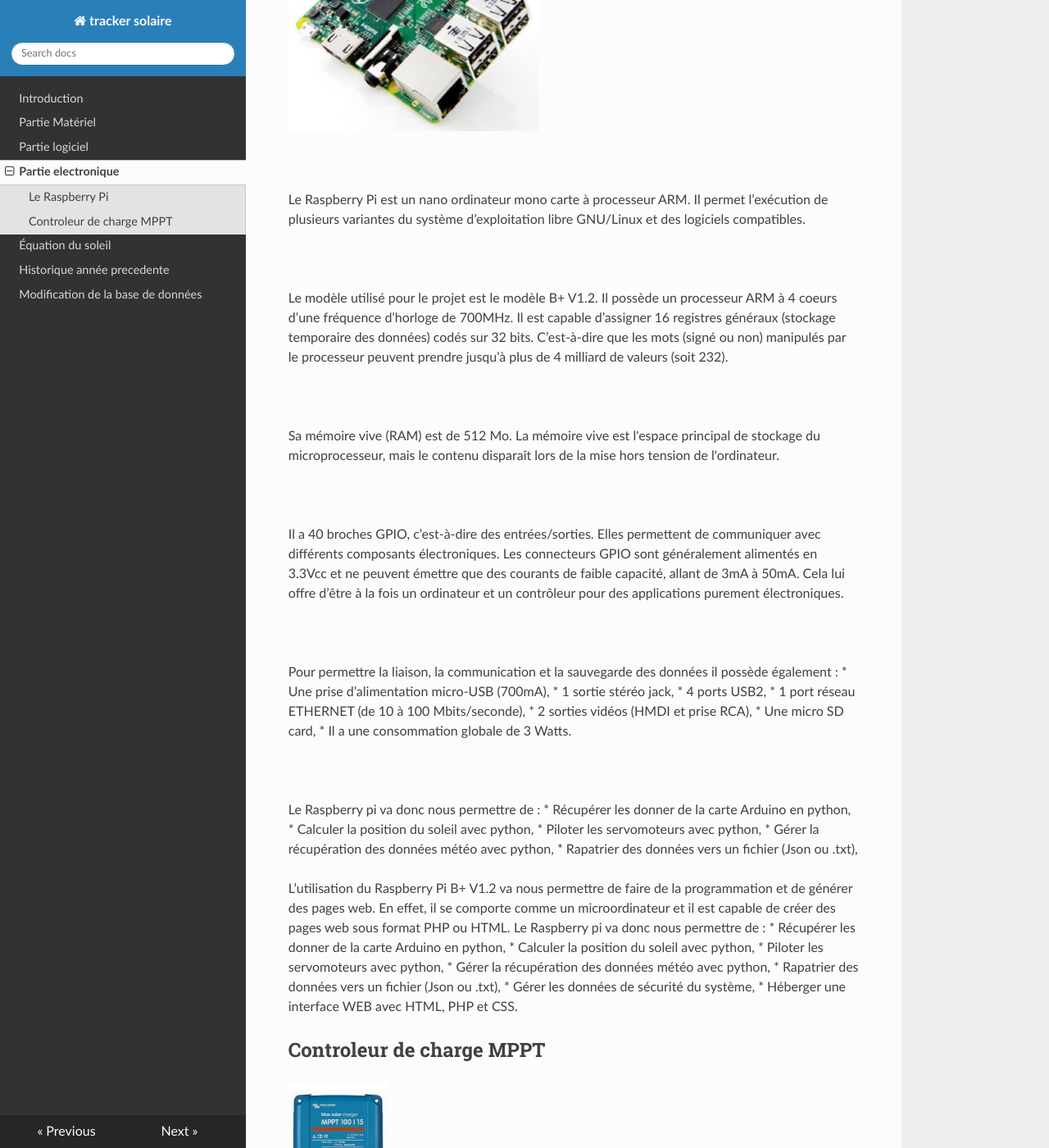
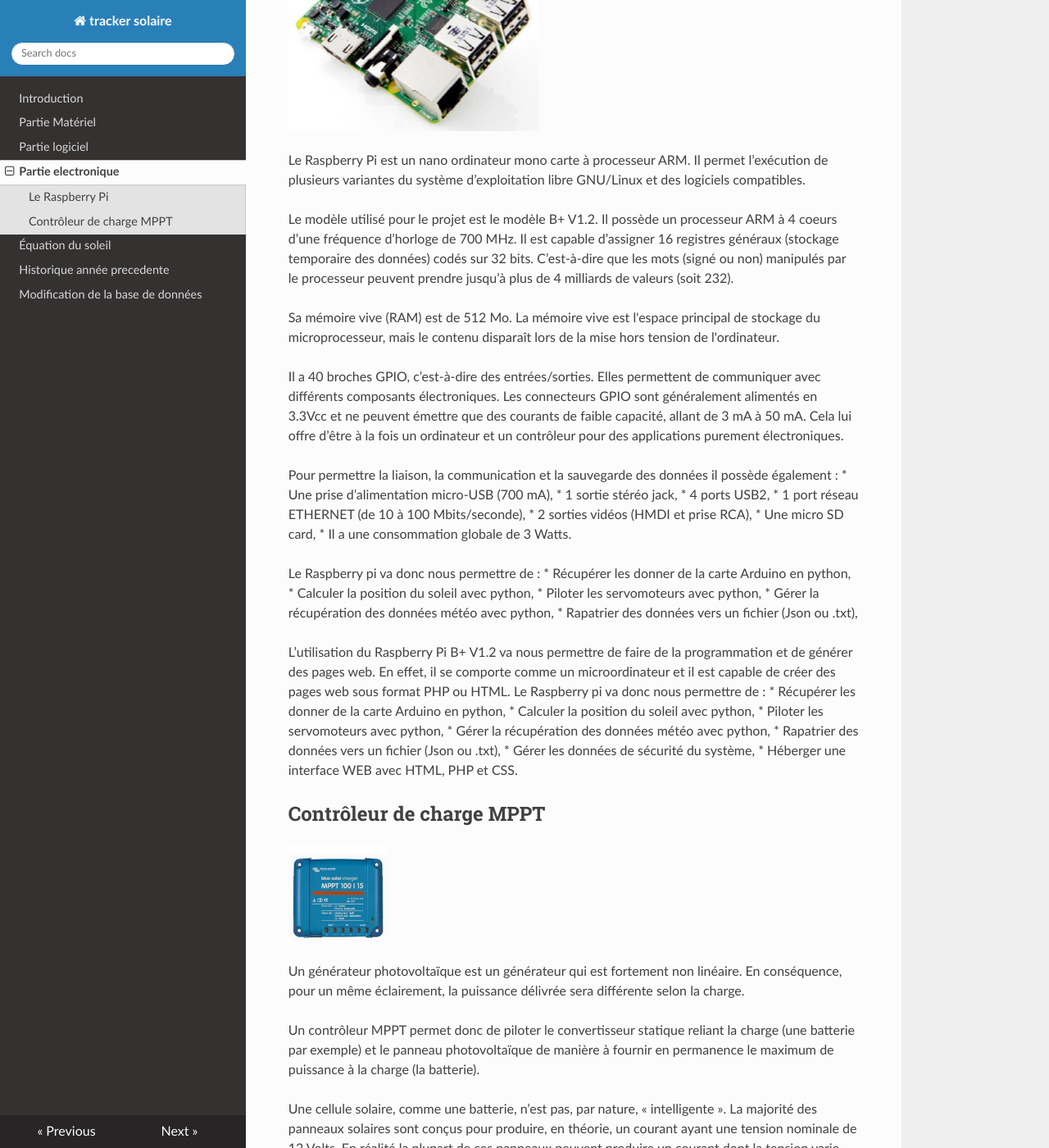
Before and after one commit to pt-tracker-gim/trackeurSolaire, an MkDocs documentation site: the page built from docs/Partie_electronique.md, in a window 1280 px wide and 1400 px high, scrolled down 300 px. Shown: the whole window at 82% size. Built offline with MkDocs 1.6.1, drawn with Linux system fonts in a browser that asks for light colours; nearby versions of some CDN libraries; old or Windows-style settings are respelled for this version of MkDocs; some of the changed text lies outside the part shown.

Commit message:
Update Partie_electronique.md

```diff
--- a/docs/Partie_electronique.md
+++ b/docs/Partie_electronique.md
@@ -4,43 +4,43 @@
 
 ![Screenshot](pic/Partie_electronique/Raspberry.PNG)
 
-<br>
+
 
 Le Raspberry Pi est un nano ordinateur mono carte à
 processeur ARM. Il permet l’exécution de plusieurs variantes du
 système d’exploitation libre GNU/Linux et des logiciels
 compatibles.
 
-<br>
+
 
 Le modèle utilisé pour le projet est le modèle B+ V1.2.
 Il possède un processeur ARM à 4 coeurs d’une fréquence
-d’horloge de 700MHz. Il est capable d’assigner 16 registres
+d’horloge de 700 MHz. Il est capable d’assigner 16 registres
 généraux (stockage temporaire des données) codés sur 32
 bits. C’est-à-dire que les mots (signé ou non) manipulés par
-le processeur peuvent prendre jusqu’à plus de 4 milliard de
+le processeur peuvent prendre jusqu’à plus de 4 milliards de
 valeurs (soit 232).
 
-<br>
+
 
 Sa mémoire vive (RAM) est de 512 Mo. La mémoire
 vive est l'espace principal de stockage du microprocesseur,
 mais le contenu disparaît lors de la mise hors tension de
 l'ordinateur.
 
-<br>
+
 
 Il a 40 broches GPIO, c’est-à-dire des entrées/sorties. Elles permettent de
 communiquer avec différents composants électroniques. Les connecteurs GPIO sont
 généralement alimentés en 3.3Vcc et ne peuvent émettre que des courants de faible
-capacité, allant de 3mA à 50mA. Cela lui offre d’être à la fois un ordinateur et un
+capacité, allant de 3 mA à 50 mA. Cela lui offre d’être à la fois un ordinateur et un
 contrôleur pour des applications purement électroniques.
 
-<br>
+
 
 Pour permettre la liaison, la communication et la sauvegarde des données il
 possède également :
-* Une prise d’alimentation micro-USB (700mA),
+* Une prise d’alimentation micro-USB (700 mA),
 * 1 sortie stéréo jack,
 * 4 ports USB2,
 * 1 port réseau ETHERNET (de 10 à 100 Mbits/seconde),
@@ -48,7 +48,7 @@ possède également :
 * Une micro SD card,
 * Il a une consommation globale de 3 Watts.
 
-<br>
+
 
 Le Raspberry pi va donc nous permettre de :
 * Récupérer les donner de la carte Arduino en python,
@@ -69,49 +69,49 @@ Le Raspberry pi va donc nous permettre de :
 * Gérer les données de sécurité du système,
 * Héberger une interface WEB avec HTML, PHP et CSS.
 
-## Controleur de charge MPPT
+## Contrôleur de charge MPPT
 
 ![Screenshot](pic/Partie_electronique/MPPT.PNG)
 
 Un générateur photovoltaïque est un générateur qui est fortement non linéaire. En conséquence, pour un même éclairement, la puissance délivrée sera différente selon la charge.
 
-<br>
+
 
 Un contrôleur MPPT permet donc de piloter le convertisseur statique reliant la charge (une batterie par exemple) et le panneau photovoltaïque de manière à fournir en permanence le maximum de puissance à la charge (la batterie).
 
-<br>
+
 
 Une cellule solaire, comme une batterie, n’est pas, par nature, « intelligente ».
 La majorité des panneaux solaires sont conçus pour produire, en théorie, un courant ayant une tension nominale de 12 Volts. En réalité la plupart de ces panneaux peuvent produire un courant dont la tension varie entre 16 Volts et 36 Volts.
 
-<br>
+
 
 Le problème réside dans le fait qu’une batterie fonctionne généralement avec une tension nominale de 12 Volts. Plus précisément entre 10,5 Volts et 12,7 Volts en fonction de son état de charge. Une batterie, lorsqu’elle est en charge, a besoin de 13,2 Volts à 14,2 Volts pour pouvoir se recharger complètement.
 Ces valeurs sont sensiblement différentes des valeurs nominales produites par la plupart des panneaux solaires photovoltaïques.
 
-<br>
+
 
 Un régulateur MPPT (Maximum Power Point Tracking), ou « recherche du point de puissance maximum » en français, est un convertisseur électronique DC-DC qui optimise en permanence les paramètres électriques de fonctionnement entre les 3 systèmes suivants :
-* Le système photovoltaïque (constitué de un ou plusieurs panneaux solaires)
+* Le système photovoltaïque (constitué d'un ou plusieurs panneaux solaires)
 * Le dispositif batterie (composé d’une ou plusieurs batteries)
 * Les applications utilisant l’énergie (moteur, pompe, éclairage, réfrigérateur, etc.)
 
-<br>
+
 
 Un régulateur MPPT recherche le point de puissance maximum, dont la valeur diffère de la valeur des tests en conditions standard dans presque toutes les situations.
 Les régulateurs MPPT sont plus efficaces en Hiver (basses températures) et/ou temps nuageux ou brumeux. La chaleur faisant fluctuer la puissance produite par le panneau (plus la température est basse plus la puissance produite est importante et plus la température est élevée plus la puissance produite diminue).
 
-<br>
+
 
 * Par temps froid les panneaux solaires délivrent plus de puissance, mais sans l’emploi d’un régulateur MPPT, la quantité de puissance perdue est supérieure à celle récupérée en plus.
 * Batterie faiblement chargée. Plus le niveau de charge de votre dispositif batterie est bas, plus le régulateur MPPT alimente celui-ci en courant électrique.
 Le MPPT prend le courant continu dans les panneaux solaires, le transforme en courant alternatif haute fréquence, et le convertit à nouveau en un courant continu. C’est un convertisseur DC-DC.
 
-<br>
+
 
 Les systèmes de recherche du point de puissance (et tous les convertisseurs DC vers DC) fonctionnent sur le même principe : ils prennent le courant continu, le convertissent en courant alternatif (via un transformateur de type toroïdal) et le convertissent à nouveau en courant continu à la sortie du régulateur dont la tension et l’intensité sont parfaitement adaptées au dispositif batterie.
 
-<br>
+
 
 Ce processus est entièrement électronique dans la plupart des convertisseurs DC/DC classiques. Ces systèmes ne nécessitent pas vraiment d’ « intelligence » à l’exception de la phase de conversion lors de la régulation de sortie.
 Les régulateurs de charge MPPT des panneaux solaires nécessitent, quant à eux, beaucoup plus d’ « intelligence » étant donné les variations intempestives de :
@@ -119,7 +119,7 @@ Les régulateurs de charge MPPT des panneaux solaires nécessitent, quant à eux
 * la température extérieure
 * la tension du dispositif batterie.
 
-<br>
+
 
 Remarque : Il existe aujourd’hui plusieurs régulateurs MPPT analogiques. Ils sont plus faciles à concevoir et moins coûteux à produire que les régulateurs MPPT numériques. Ces régulateurs améliorent le rendement des panneaux, mais leur efficacité est très variable. Il arrive qu’ils perdent leur point de puissance, engendrant ainsi un rendement très mauvais. Cela peut arriver de façon occasionnelle si un nuage passe au-dessus des panneaux solaires. Le circuit linéaire recherche alors le point de puissance suivant, se cale dessus, mais est incapable de revenir au point précédent lorsque le nuage disparaît et que le soleil revient. Heureusement, cela n’arrive pas trop souvent.
 
```
